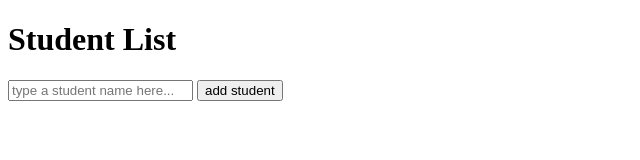
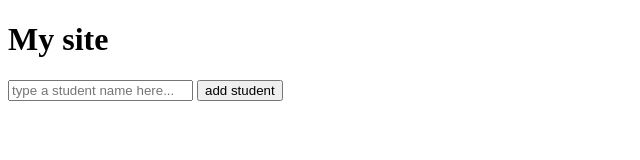
Before and after one commit to tystucki/f28-rollbar-demo, a website: page index.html in a window 1280 px wide. Shown: the whole page, without its empty margins (0-640 px from the left). Drawn offline with nearby package versions, Linux system fonts and the light colour scheme; no server answers.

Commit message:
ade some changes

```diff
--- a/index.html
+++ b/index.html
@@ -5,11 +5,11 @@
     <meta charset="UTF-8">
     <meta http-equiv="X-UA-Compatible" content="IE=edge">
     <meta name="viewport" content="width=device-width, initial-scale=1.0">
-    <title>Student List</title>
+    <title>Ty Stucki</title>
 </head>
 
 <body>
-    <h1>Student List</h1>
+    <h1>My site</h1>
     <form>
         <input type='text' placeholder='type a student name here...' />
         <button>add student</button>
```
